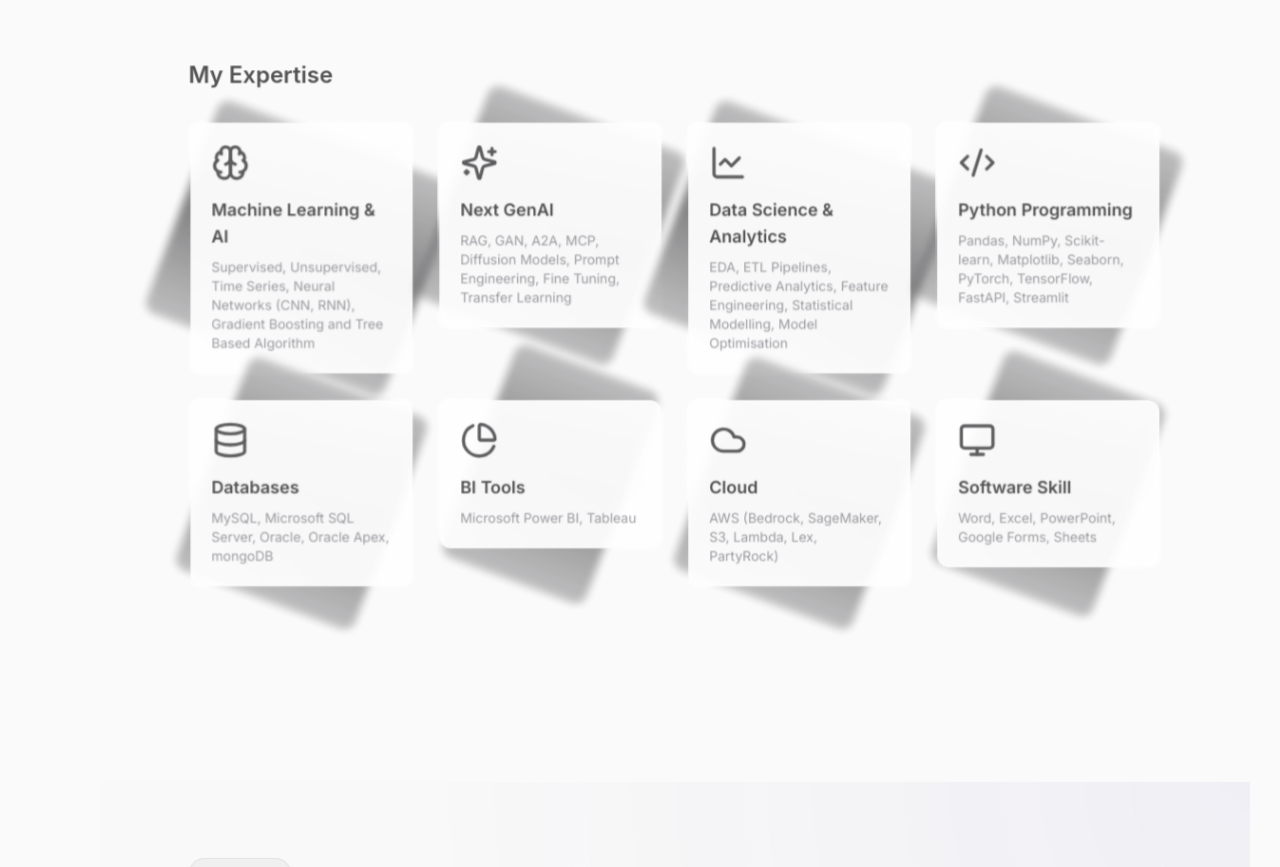
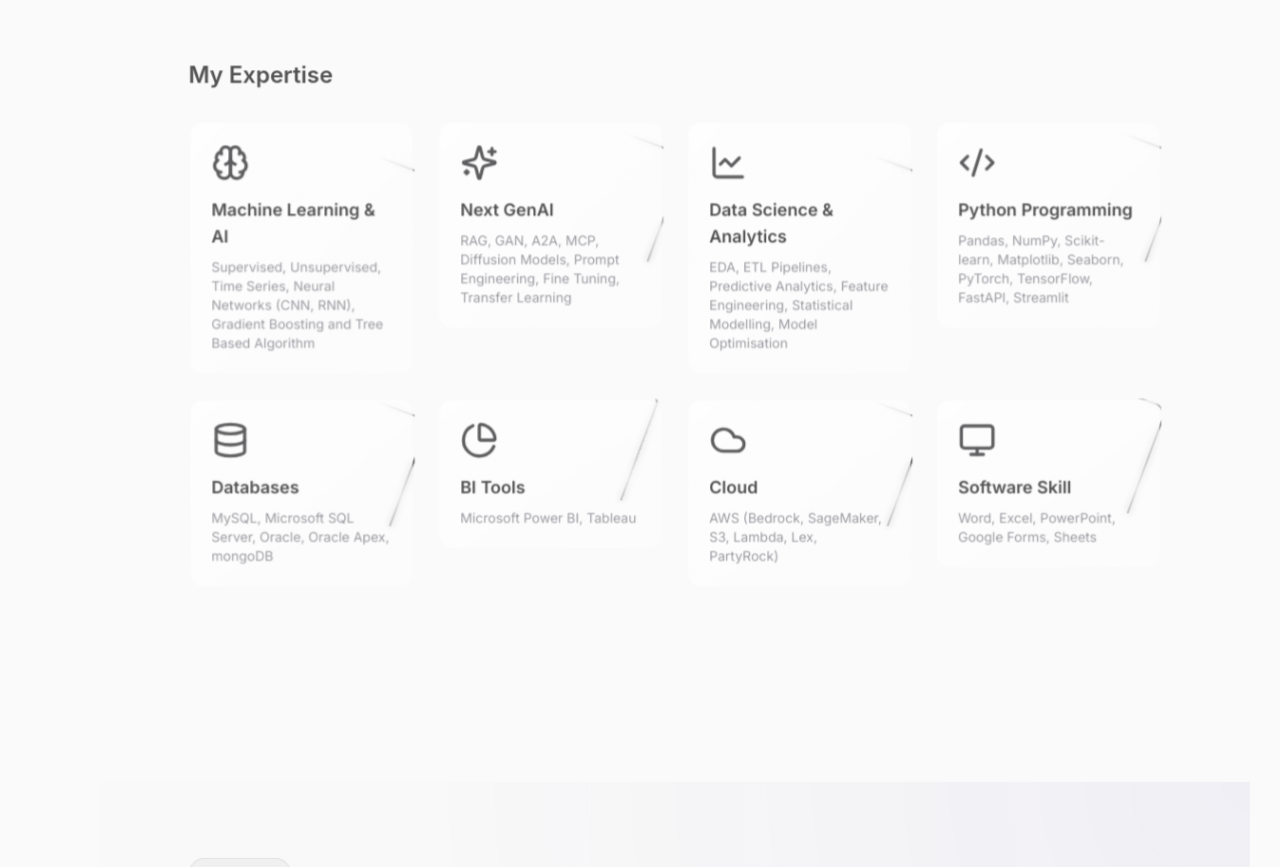
Before and after one commit to KritPrasad05/storyslide-portfolio, a React (Vite) app: page / in a window 1280 px wide. Shown: the part 1598-2465 px from the top of the page. Built offline with nearby package versions, Linux system fonts and the light colour scheme.

Commit message:
Refine expertise section styling

```diff
--- a/src/components/About.tsx
+++ b/src/components/About.tsx
@@ -4,10 +4,30 @@ import SectionTransition from './SectionTransition';
 import { Brain, Sparkles, ChartLine, Code2, Database, PieChart, Cloud, Monitor } from 'lucide-react';
 
 const SkillCard = ({ icon: Icon, title, description }: { icon: React.ElementType, title: string, description: string }) => (
-  <div className="group relative bg-gradient-to-br from-card to-card/50 rounded-xl p-6 transition-all duration-300 hover:scale-[1.02] hover:-translate-y-1" style={{ transformStyle: 'preserve-3d' }}>
-    {/* Animated gradient border */}
-    <div className="absolute inset-0 rounded-xl bg-gradient-to-r from-primary/50 via-primary to-primary/50 opacity-75 blur-sm animate-[spin_3s_linear_infinite]" style={{ padding: '2px' }}></div>
-    <div className="absolute inset-[2px] rounded-xl bg-card/95 backdrop-blur-sm"></div>
+  <div className="group relative rounded-xl p-6 transition-all duration-300 hover:scale-[1.02] hover:-translate-y-1" style={{ transformStyle: 'preserve-3d' }}>
+    {/* Animated border with traveling light */}
+    <div className="absolute inset-0 rounded-xl overflow-hidden">
+      <div
+        className="absolute inset-0 rounded-xl animate-[spin_3s_linear_infinite] light-border"
+        style={{
+          padding: '2px',
+          WebkitMask: 'linear-gradient(#fff 0 0) content-box, linear-gradient(#fff 0 0)',
+          WebkitMaskComposite: 'xor',
+          maskComposite: 'exclude'
+        }}
+      ></div>
+    </div>
+    <style>{`
+      .light-border {
+        background: conic-gradient(from 0deg, transparent 0%, transparent 80%, hsl(var(--primary)) 90%, rgba(100, 100, 100, 0.5) 95%, hsl(var(--primary)) 100%);
+      }
+      .dark .light-border {
+        background: conic-gradient(from 0deg, transparent 0%, transparent 80%, hsl(var(--primary)) 90%, rgba(255, 255, 255, 0.95) 95%, hsl(var(--primary)) 100%);
+      }
+    `}</style>
+
+    {/* Card background */}
+    <div className="absolute inset-[2px] rounded-xl bg-gradient-to-br from-card to-card/50 backdrop-blur-sm"></div>
 
     {/* Content */}
     <div className="relative z-10">
@@ -17,7 +37,7 @@ const SkillCard = ({ icon: Icon, title, description }: { icon: React.ElementType
     </div>
 
     {/* 3D shadow effect */}
-    <div className="absolute inset-0 rounded-xl bg-gradient-to-br from-primary/10 to-transparent opacity-0 group-hover:opacity-100 transition-opacity duration-300" style={{ transform: 'translateZ(-10px)' }}></div>
+    <div className="absolute inset-0 rounded-xl bg-gradient-to-br from-primary/10 to-transparent opacity-0 group-hover:opacity-100 transition-opacity duration-300 pointer-events-none" style={{ transform: 'translateZ(-10px)' }}></div>
   </div>
 );
 
```
